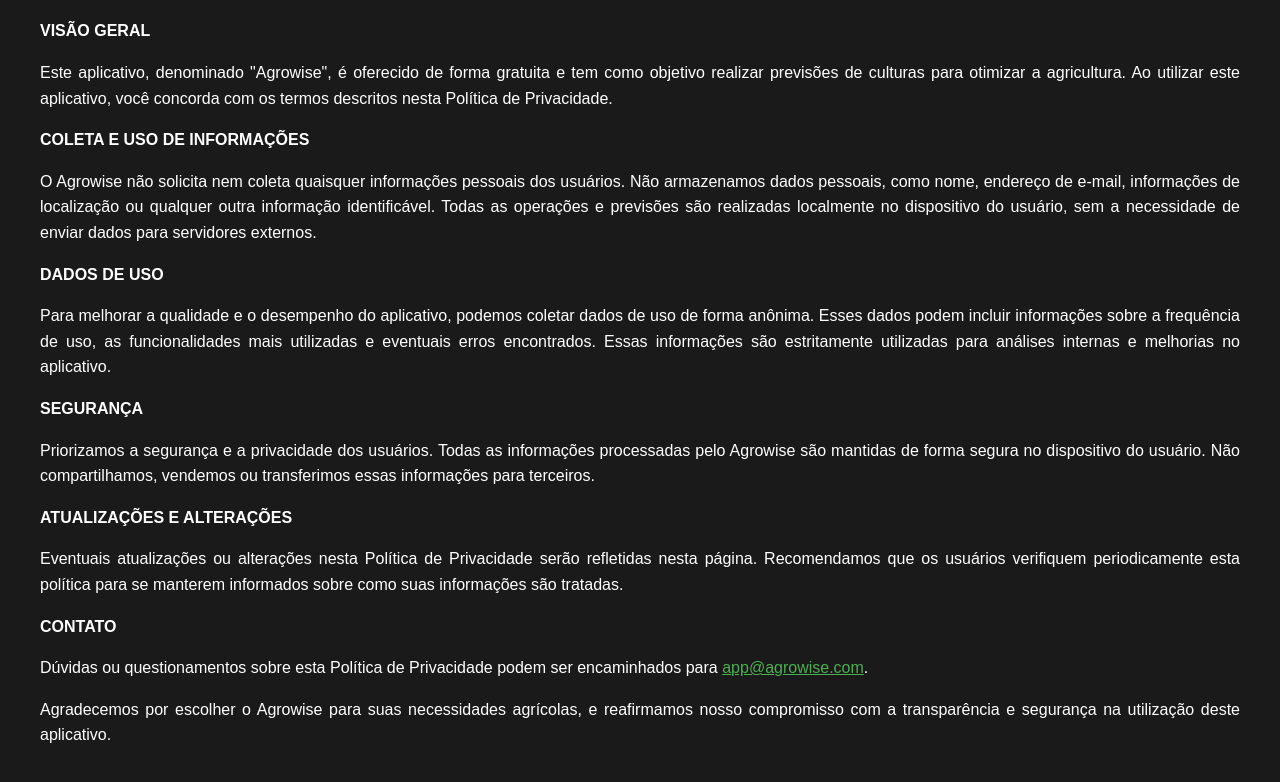
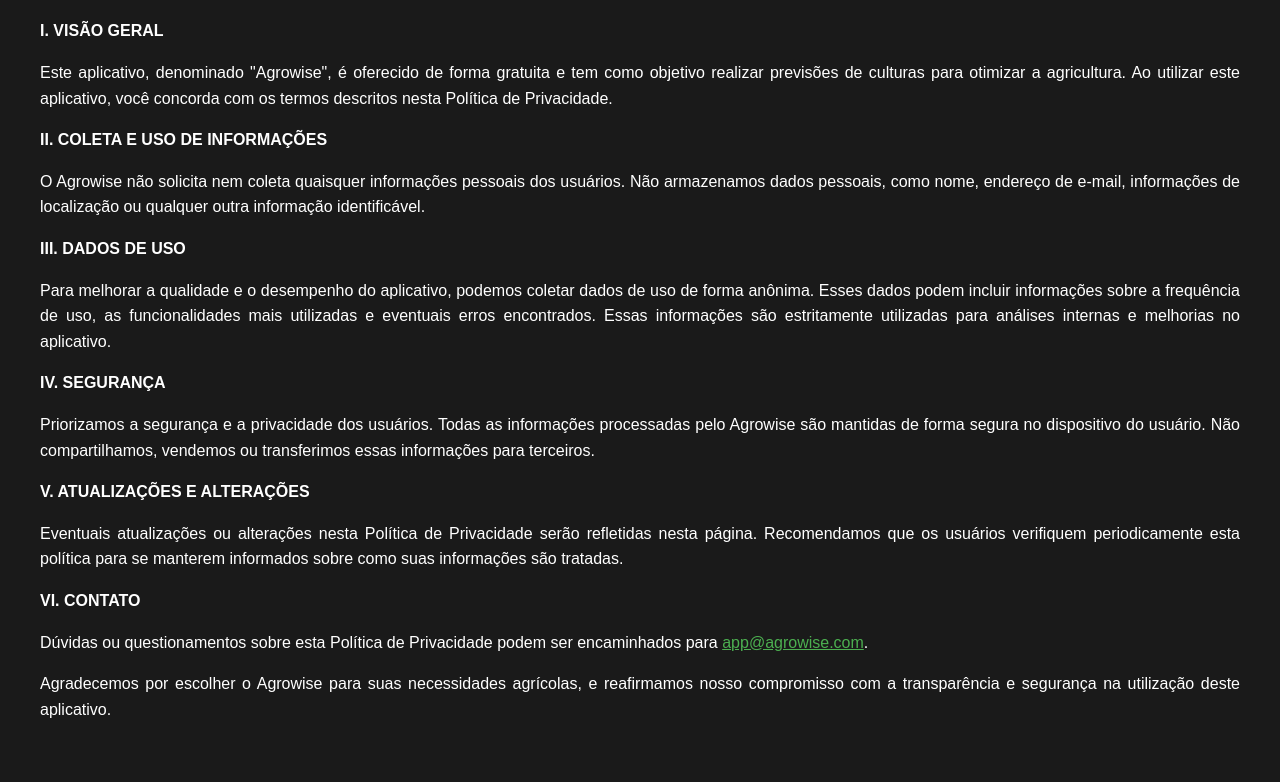
Before and after one commit to ismaelvguedes/Politicas, a plain HTML site: page index.html in a window 1280 px wide. Shown: the part 80-862 px from the top of the page. Drawn offline with Linux system fonts and the light colour scheme.

Commit message:
update: politica

```diff
--- a/index.html
+++ b/index.html
@@ -33,27 +33,27 @@
 <body>
     <h1>Política de Privacidade - Agrowise</h1>
 
-    <p><strong>VISÃO GERAL</strong></p>
+    <p><strong>I. VISÃO GERAL</strong></p>
 
     <p>Este aplicativo, denominado "Agrowise", é oferecido de forma gratuita e tem como objetivo realizar previsões de culturas para otimizar a agricultura. Ao utilizar este aplicativo, você concorda com os termos descritos nesta Política de Privacidade.</p>
 
-    <p><strong>COLETA E USO DE INFORMAÇÕES</strong></p>
+    <p><strong>II. COLETA E USO DE INFORMAÇÕES</strong></p>
 
-    <p>O Agrowise não solicita nem coleta quaisquer informações pessoais dos usuários. Não armazenamos dados pessoais, como nome, endereço de e-mail, informações de localização ou qualquer outra informação identificável. Todas as operações e previsões são realizadas localmente no dispositivo do usuário, sem a necessidade de enviar dados para servidores externos.</p>
+    <p>O Agrowise não solicita nem coleta quaisquer informações pessoais dos usuários. Não armazenamos dados pessoais, como nome, endereço de e-mail, informações de localização ou qualquer outra informação identificável.</p>
 
-    <p><strong>DADOS DE USO</strong></p>
+    <p><strong>III. DADOS DE USO</strong></p>
 
     <p>Para melhorar a qualidade e o desempenho do aplicativo, podemos coletar dados de uso de forma anônima. Esses dados podem incluir informações sobre a frequência de uso, as funcionalidades mais utilizadas e eventuais erros encontrados. Essas informações são estritamente utilizadas para análises internas e melhorias no aplicativo.</p>
 
-    <p><strong>SEGURANÇA</strong></p>
+    <p><strong>IV. SEGURANÇA</strong></p>
 
     <p>Priorizamos a segurança e a privacidade dos usuários. Todas as informações processadas pelo Agrowise são mantidas de forma segura no dispositivo do usuário. Não compartilhamos, vendemos ou transferimos essas informações para terceiros.</p>
 
-    <p><strong>ATUALIZAÇÕES E ALTERAÇÕES</strong></p>
+    <p><strong>V. ATUALIZAÇÕES E ALTERAÇÕES</strong></p>
 
     <p>Eventuais atualizações ou alterações nesta Política de Privacidade serão refletidas nesta página. Recomendamos que os usuários verifiquem periodicamente esta política para se manterem informados sobre como suas informações são tratadas.</p>
 
-    <p><strong>CONTATO</strong></p>
+    <p><strong>VI. CONTATO</strong></p>
 
     <p>Dúvidas ou questionamentos sobre esta Política de Privacidade podem ser encaminhados para <a href="mailto:app@agrowise.com">app@agrowise.com</a>.</p>
 
```
